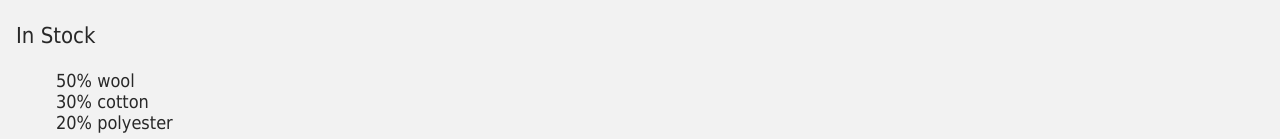
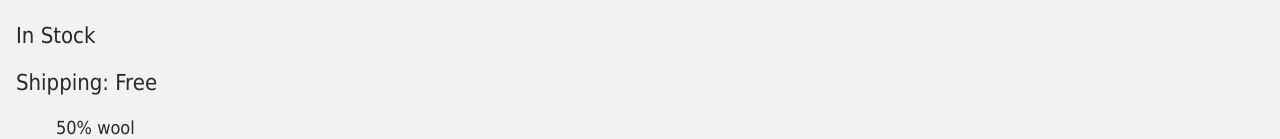
Before and after one commit to dan-laskowski/vue-product-selector, a Vue app: page / in a window 1280 px wide. Shown: the part 565-704 px from the top of the page. Built offline with nearby package versions, Linux system fonts and the light colour scheme.

Commit message:
move some properties to main app

```diff
--- a/src/App.vue
+++ b/src/App.vue
@@ -1,5 +1,5 @@
 <template>
-  <Product />
+  <Product :premium="premium" :cart="cart" @add-to-cart="updateCart" />
 </template>
 
 <script>
@@ -7,8 +7,23 @@ import Product from './components/Product.vue';
 
 export default {
   name: 'App',
+
   components: {
     Product,
   },
+  data() {
+    return {
+      cart: 0,
+      premium: true,
+    };
+  },
+  methods: {
+    updateCart() {
+      this.cart++;
+    },
+    removeFromCart() {
+      if (this.cart) this.cart--;
+    },
+  },
 };
 </script>
--- a/src/components/Product.vue
+++ b/src/components/Product.vue
@@ -15,6 +15,7 @@
         <h1>{{ title }}</h1>
         <p v-if="inStock">In Stock</p>
         <p v-else>Out of stock</p>
+        <p>Shipping: {{ shipping }}</p>
         <ul>
           <li v-for="detail in details" :key="detail">{{ detail }}</li>
         </ul>
@@ -45,11 +46,21 @@
 <script>
 export default {
   name: 'Product',
+  props: {
+    premium: {
+      type: Boolean,
+      required: true,
+    },
+    cart: {
+      type: Number,
+      required: true,
+    },
+  },
   data() {
     return {
-      cart: 0,
       product: 'Socks',
       brand: 'Marino',
+      onSale: false,
       description:
         'Merino wool socks in gray provide comfort and style for every occasion. For when other colors would be a bit too much: these wool socks with their mottled gray look give your outfit just the right amount of vibrancy and harmony it needs.',
       selectedVariant: 0,
@@ -72,25 +83,25 @@ export default {
     };
   },
   methods: {
-    addToCart() {
-      this.cart++;
-    },
-    removeFromCart() {
-      if (this.cart) this.cart--;
-    },
     updateVariant(index) {
       this.selectedVariant = index;
+    },
+    addToCart() {
+      this.$emit('add-to-cart');
     },
   },
   computed: {
     title() {
-      return `${this.brand} ${this.product}`;
+      return `${this.brand} ${this.product} ${this.onSale ? 'is on sale' : ''}`;
     },
     image() {
       return this.variants[this.selectedVariant].image;
     },
     inStock() {
       return this.variants[this.selectedVariant].quantity;
+    },
+    shipping() {
+      return this.premium ? 'Free' : '2.99';
     },
   },
 };
```
